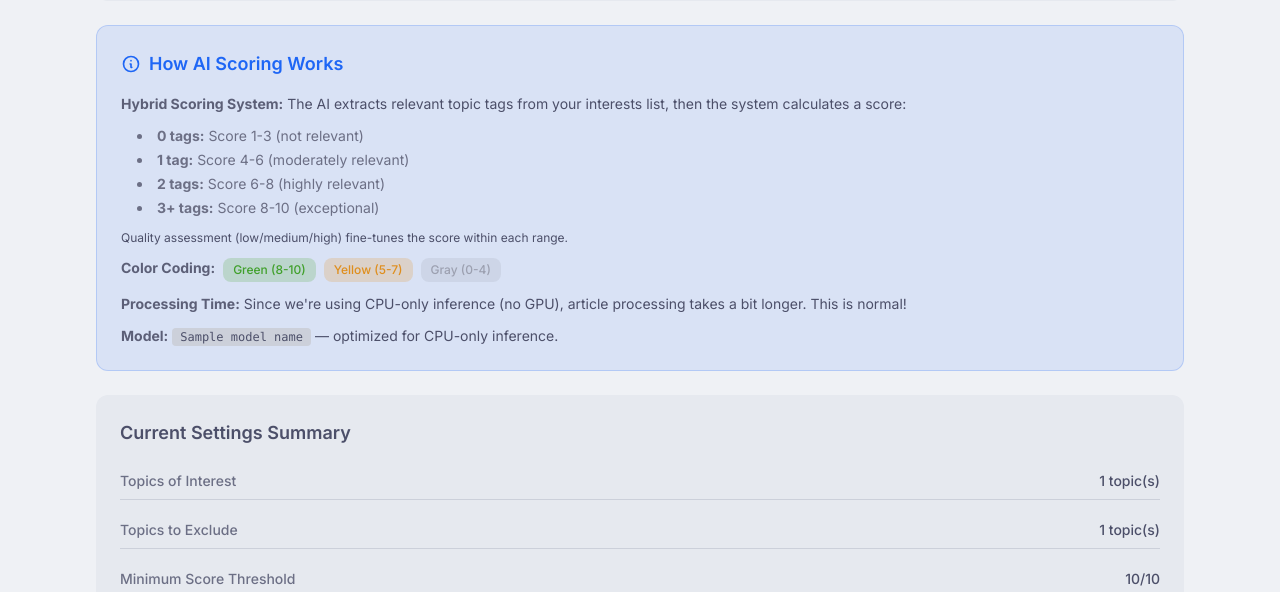
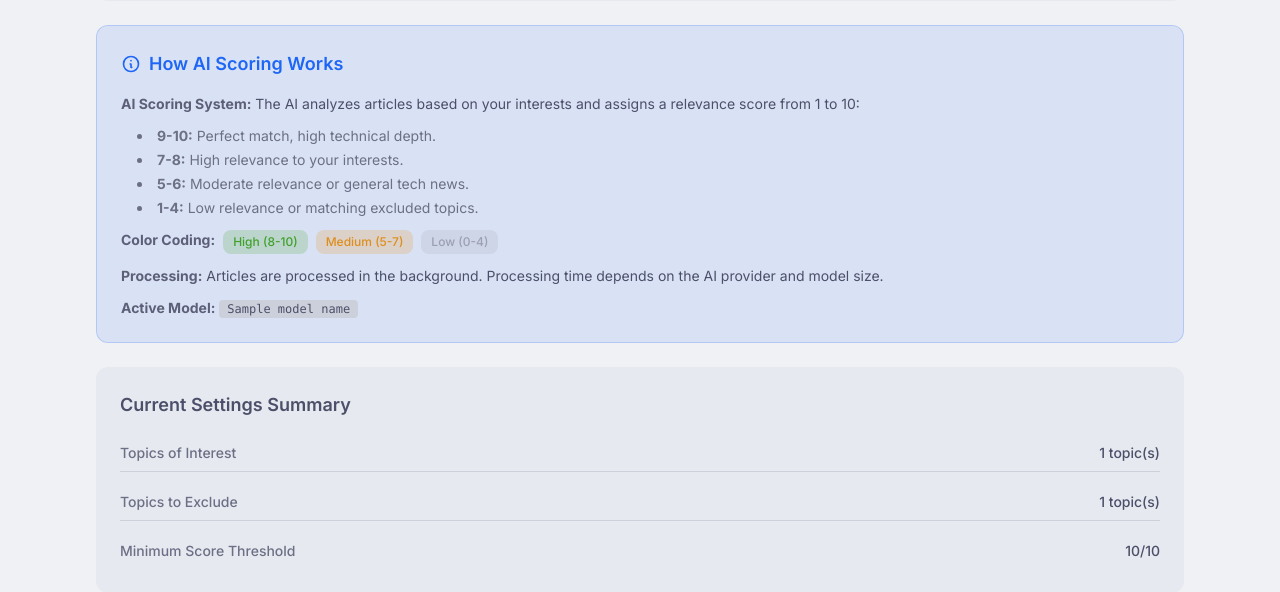
Before and after one commit to miguelangelnieto/news-diet, a FastAPI app: template app/templates/preferences.html in a window 1280 px wide. Shown: the part 1270-1862 px from the top of the page. Run offline with FastAPI, Linux system fonts and the light colour scheme; the template is opened without the code that fills it: most values are stand-ins (such as "Sample title", 1, 10 or a date in 2020); parts of the project's set-up code (start-up, migrations or seed data) failed here and were passed over; some libraries are stand-ins or nearby versions.

Commit message:
ui: dynamic model name in preferences and updated AI documentation

```diff
--- a/app/main.py
+++ b/app/main.py
@@ -220,7 +220,7 @@ async def preferences_page(request: Request):
             "request": request,
             "preferences": prefs,
             "dark_mode": dark_mode,
-            "model_name": settings.ollama_model
+            "model_name": settings.openrouter_model if settings.llm_provider == "openrouter" else settings.ollama_model
         }
     )
 
--- a/app/templates/preferences.html
+++ b/app/templates/preferences.html
@@ -173,31 +173,28 @@
         </h3>
         <div class="text-sm text-latte-text dark:text-frappe-text space-y-3">
             <p>
-                <strong class="text-latte-subtext1 dark:text-frappe-subtext1">Hybrid Scoring System:</strong>
-                The AI extracts relevant topic tags from your interests list, then the system calculates a score:
+                <strong class="text-latte-subtext1 dark:text-frappe-subtext1">AI Scoring System:</strong>
+                The AI analyzes articles based on your interests and assigns a relevance score from 1 to 10:
             </p>
             <ul class="list-disc list-inside ml-4 space-y-1 text-latte-subtext0 dark:text-frappe-subtext0">
-                <li><strong>0 tags:</strong> Score 1-3 (not relevant)</li>
-                <li><strong>1 tag:</strong> Score 4-6 (moderately relevant)</li>
-                <li><strong>2 tags:</strong> Score 6-8 (highly relevant)</li>
-                <li><strong>3+ tags:</strong> Score 8-10 (exceptional)</li>
+                <li><strong>9-10:</strong> Perfect match, high technical depth.</li>
+                <li><strong>7-8:</strong> High relevance to your interests.</li>
+                <li><strong>5-6:</strong> Moderate relevance or general tech news.</li>
+                <li><strong>1-4:</strong> Low relevance or matching excluded topics.</li>
             </ul>
-            <p class="mt-2 text-xs">
-                Quality assessment (low/medium/high) fine-tunes the score within each range.
-            </p>
-            <div class="flex flex-wrap gap-2">
+            <div class="flex flex-wrap gap-2 mt-2">
                 <strong class="text-latte-subtext1 dark:text-frappe-subtext1">Color Coding:</strong>
-                <span class="px-2.5 py-1 bg-latte-green/20 dark:bg-frappe-green/20 text-latte-green dark:text-frappe-green text-xs font-medium rounded-lg">Green (8-10)</span>
-                <span class="px-2.5 py-1 bg-latte-yellow/20 dark:bg-frappe-yellow/20 text-latte-yellow dark:text-frappe-yellow text-xs font-medium rounded-lg">Yellow (5-7)</span>
-                <span class="px-2.5 py-1 bg-latte-overlay0/20 dark:bg-frappe-overlay0/20 text-latte-overlay0 dark:text-frappe-overlay0 text-xs font-medium rounded-lg">Gray (0-4)</span>
+                <span class="px-2.5 py-1 bg-latte-green/20 dark:bg-frappe-green/20 text-latte-green dark:text-frappe-green text-xs font-medium rounded-lg">High (8-10)</span>
+                <span class="px-2.5 py-1 bg-latte-yellow/20 dark:bg-frappe-yellow/20 text-latte-yellow dark:text-frappe-yellow text-xs font-medium rounded-lg">Medium (5-7)</span>
+                <span class="px-2.5 py-1 bg-latte-overlay0/20 dark:bg-frappe-overlay0/20 text-latte-overlay0 dark:text-frappe-overlay0 text-xs font-medium rounded-lg">Low (0-4)</span>
             </div>
             <p>
-                <strong class="text-latte-subtext1 dark:text-frappe-subtext1">Processing Time:</strong>
-                Since we're using CPU-only inference (no GPU), article processing takes a bit longer. This is normal!
+                <strong class="text-latte-subtext1 dark:text-frappe-subtext1">Processing:</strong>
+                Articles are processed in the background. Processing time depends on the AI provider and model size.
             </p>
             <p>
-                <strong class="text-latte-subtext1 dark:text-frappe-subtext1">Model:</strong>
-                <code class="px-2 py-0.5 bg-latte-surface0 dark:bg-frappe-surface0 rounded text-xs">{{ model_name }}</code> — optimized for CPU-only inference.
+                <strong class="text-latte-subtext1 dark:text-frappe-subtext1">Active Model:</strong>
+                <code class="px-2 py-0.5 bg-latte-surface0 dark:bg-frappe-surface0 rounded text-xs">{{ model_name }}</code>
             </p>
         </div>
     </div>
```
